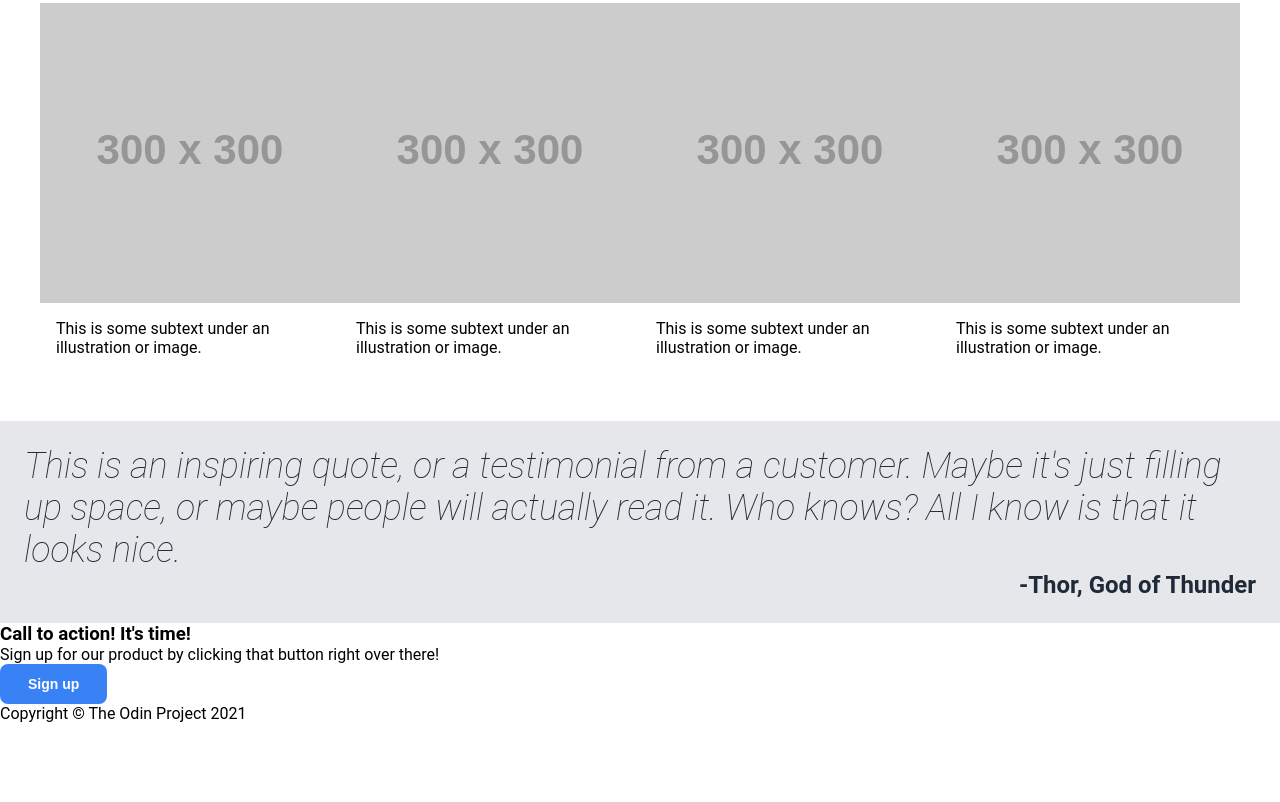
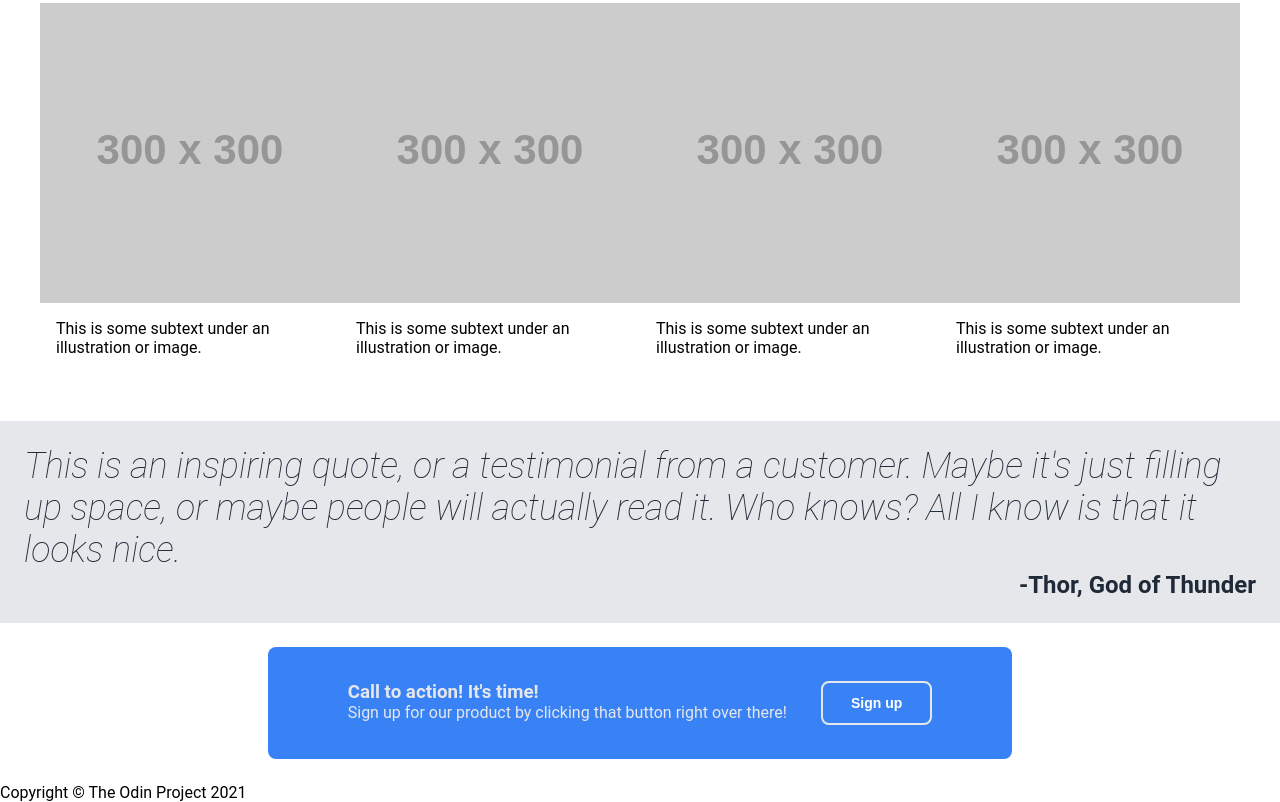
Before and after one commit to bitofmars/landing-page, a plain HTML site: page index.html in a window 1280 px wide. Shown: the part 511-1313 px from the top of the page. Before the commit the page ends 1234 px from the top, so only its background shows below. Drawn offline with Linux system fonts and the light colour scheme; placeholder pictures from the web are drawn by us.

Commit message:
Style the 'CTA' section

```diff
--- a/styles.css
+++ b/styles.css
@@ -128,3 +128,26 @@ button {
     font-weight: bold;
     font-size: 24px;
 }
+
+/* ------------------------------- CTA SECTION */
+
+.cta-section {
+    display: flex;
+    justify-content: center;
+    align-items: center;
+    padding: 24px;
+}
+
+.cta {
+    padding: 34px 80px;
+    background-color: #3882f6;
+    border-radius: 8px;
+    display: flex;
+    justify-content: center;
+    color: #e5e7eb;
+    gap: 34px;
+}
+
+.cta button {
+    border: 2px solid #e5e7eb;
+}
```
